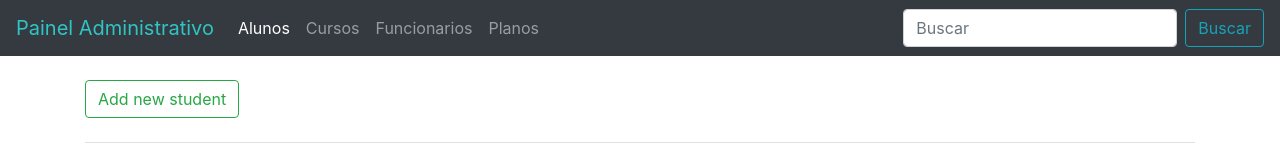
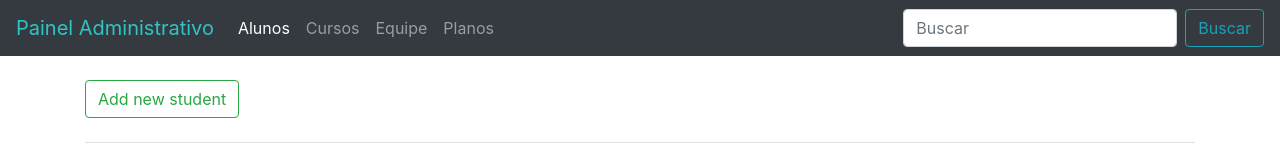
Before and after one commit to PauloPenteado/school-frontend-angular, an Angular app: page /student in a window 1280 px wide. Shown: the top 158 px of the page. Built offline with nearby package versions, Linux system fonts and the light colour scheme; no server answers.

Commit message:
Update employees label

```diff
--- a/src/app/top-bar/top-bar.component.ts
+++ b/src/app/top-bar/top-bar.component.ts
@@ -10,7 +10,7 @@ export class TopBarComponent implements OnInit {
   title = 'Painel Administrativo';
   students = 'Alunos';
   courses = 'Cursos';
-  employees = 'Funcionarios';
+  employees = 'Equipe';
   plans = 'Planos';
   search = 'Buscar  ';
 
```
